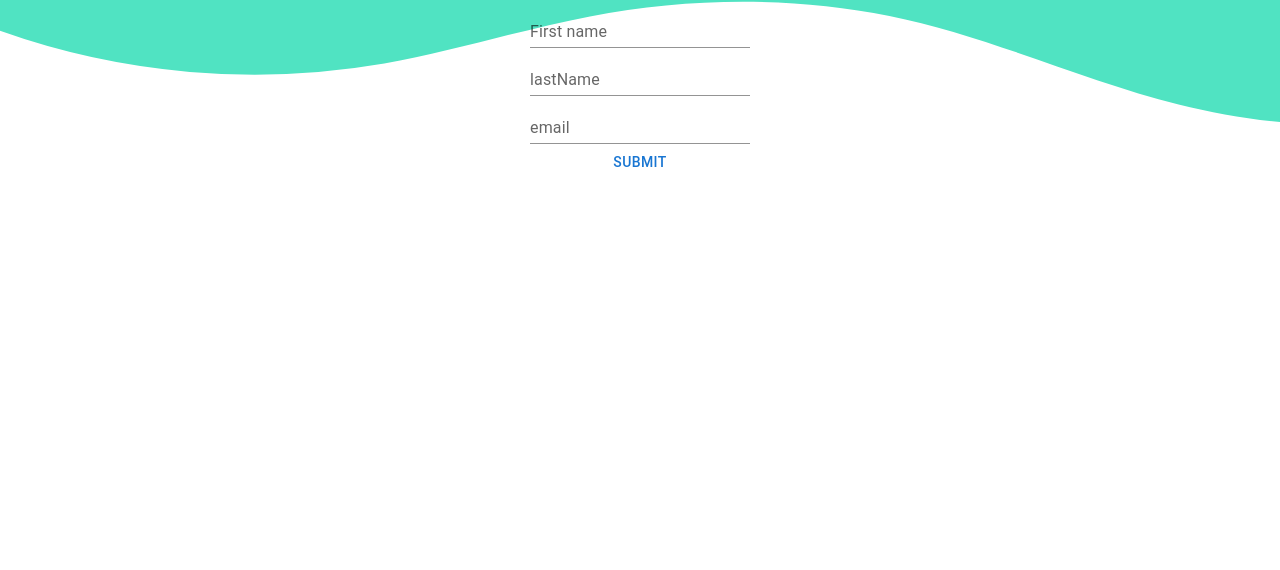
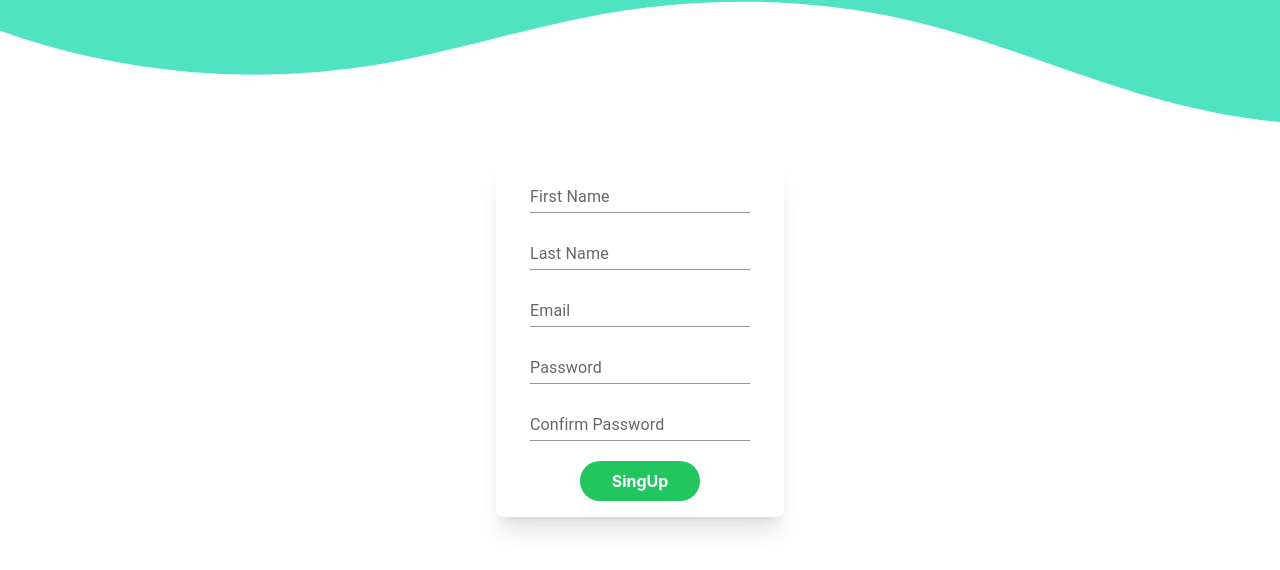
Before and after one commit to danvmanici/petHotel-Frontend, a React (Create React App) app in the folder pet-hotel/: page / in a window 1280 px wide. Shown: the top 570 px of the page. Built offline with nearby package versions, Linux system fonts and the light colour scheme; no server answers; the HTML template or start-up script is replaced by a standard one.

Commit message:
form styled

```diff
--- a/pet-hotel/package.json
+++ b/pet-hotel/package.json
@@ -5,6 +5,7 @@
   "dependencies": {
     "@emotion/react": "^11.9.3",
     "@emotion/styled": "^11.9.3",
+    "@mui/base": "^5.0.0-alpha.91",
     "@mui/icons-material": "^5.8.4",
     "@mui/material": "^5.9.2",
     "@mui/styled-engine-sc": "^5.8.0",
--- a/pet-hotel/src/App.tsx
+++ b/pet-hotel/src/App.tsx
@@ -5,26 +5,21 @@ import SingUp from './components/SingUpForm';
 import { createOwner, getOwners } from './services/ownerService';
 
 function App() {
-  const getDataOwners = async () => {
-    let owners = await getOwners();
-    // console.log(owners);
-  };
+  // const getDataOwners = async () => {
+  //   let owners = await getOwners();
+  //   // console.log(owners);
+  // };
 
-  const register = async () => {
-    await createOwner();
-  };
+  // const register = async () => {
+  //   await createOwner();
+  // };
 
-  useEffect(() => {
-    getDataOwners().catch(console.error);
-  }, []);
+  // useEffect(() => {
+  //   getDataOwners().catch(console.error);
+  // }, []);
 
   return (
     <>
-      {/* <div className="text-3xl font-bold underline">Hello</div>
-      <button type="button" onClick={singUp}>
-        Create
-      </button> */}
-      <div />
       <SingUp />
     </>
   );
--- a/pet-hotel/src/components/FormFields/MyTextField.tsx
+++ b/pet-hotel/src/components/FormFields/MyTextField.tsx
@@ -5,6 +5,8 @@ import React from 'react';
 interface MUITextField {
   label?: string | undefined;
   variant?: 'standard' | 'outlined' | 'filled' | undefined;
+  margin?: 'dense' | 'normal' | 'none' | undefined;
+  size?: 'small' | 'medium' | undefined;
 }
 
 type MyTextFieldProps = MUITextField & FieldAttributes<{}>;
@@ -19,6 +21,8 @@ const MyTextField: React.FC<MyTextFieldProps> = ({ ...props }) => {
       placeholder={props.placeholder}
       label={props.label}
       variant={variant}
+      margin={props.margin}
+      size={props.size}
       {...field}
       helperText={errorText}
       error={!!errorText}
--- a/pet-hotel/src/components/SingUpForm.css
+++ b/pet-hotel/src/components/SingUpForm.css
@@ -1,8 +1,10 @@
 .singUpForm {
+  width: 18rem;
   display: flex;
   flex-direction: column;
   align-items: center;
-    justify-content: center;
+  justify-content: space-around;
+  margin: 10rem auto;
 }
 
 .custom-shape-divider-top-1659101695 {
@@ -22,7 +24,7 @@
 }
 
 .custom-shape-divider-top-1659101695 .shape-fill {
-    fill: #50E3C2;
+  fill: #50e3c2;
 }
 
 /** For mobile devices **/
@@ -31,4 +33,7 @@
     width: calc(118% + 1.3px);
     height: 77px;
   }
+  .singUpForm {
+    width: 15rem;
   }
+}
--- a/pet-hotel/src/components/SingUpForm.tsx
+++ b/pet-hotel/src/components/SingUpForm.tsx
@@ -3,7 +3,6 @@ import { Formik, Form } from 'formik';
 import * as yup from 'yup';
 import MyTextField from './FormFields/MyTextField';
 import './SingUpForm.css';
-import { Button } from '@mui/material';
 
 const validationSchema = yup.object({
   firstName: yup.string().required().max(10),
@@ -30,6 +29,9 @@ const SingUp: React.FC = () => {
         initialValues={{
           firstName: '',
           lastName: '',
+          email: '',
+          password: '',
+          confirmPassword: '',
         }}
         validationSchema={validationSchema}
         onSubmit={(data, { setSubmitting }) => {
@@ -40,15 +42,48 @@ const SingUp: React.FC = () => {
         }}
       >
         {({ values, errors, isSubmitting }) => (
-          <Form className="singUpForm">
+          <Form className="singUpForm shadow-xl border-none rounded-lg">
             <MyTextField
               name="firstName"
-              label="First name"
+              label="First Name"
               variant="standard"
+              margin="dense"
+              size="small"
             />
-            <MyTextField name="lastName" label="lastName" variant="standard" />
-            <MyTextField name="email" label="email" variant="standard" />
-            <Button type="submit">Submit</Button>
+            <MyTextField
+              name="lastName"
+              label="Last Name"
+              variant="standard"
+              margin="dense"
+              size="small"
+            />
+            <MyTextField
+              name="email"
+              label="Email"
+              variant="standard"
+              margin="dense"
+              size="small"
+            />
+            <MyTextField
+              name="password"
+              label="Password"
+              variant="standard"
+              margin="dense"
+              size="small"
+            />
+            <MyTextField
+              name="confirmPassword"
+              label="Confirm Password"
+              variant="standard"
+              margin="dense"
+              size="small"
+            />
+            <button
+              type="submit"
+              className="bg-green-500 hover:bg-green-700 text-white font-bold py-2 px-8 rounded-full my-4"
+            >
+              SingUp
+            </button>
           </Form>
         )}
       </Formik>
```
Also changed, not shown: pet-hotel/tsconfig.json (+2 -8 lines), 1 other file (tests, documents, lock files or other folders). Lines whose indentation alone changed are shown as unchanged.
